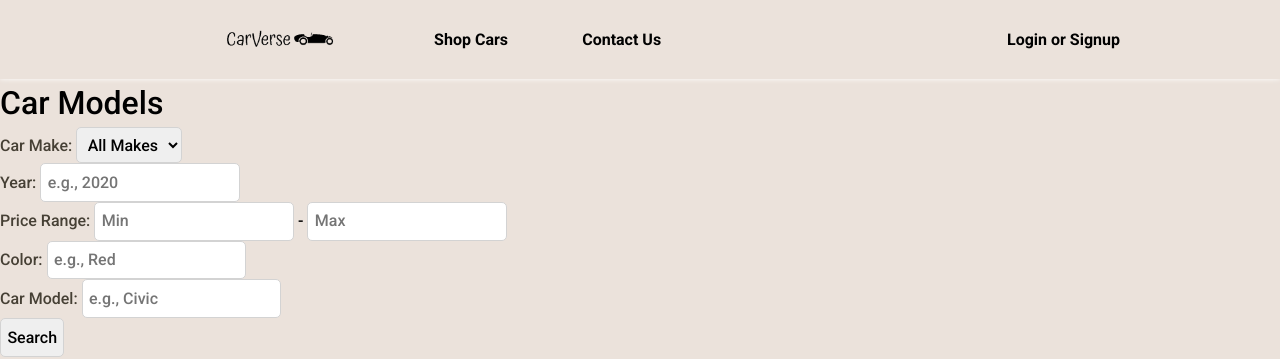
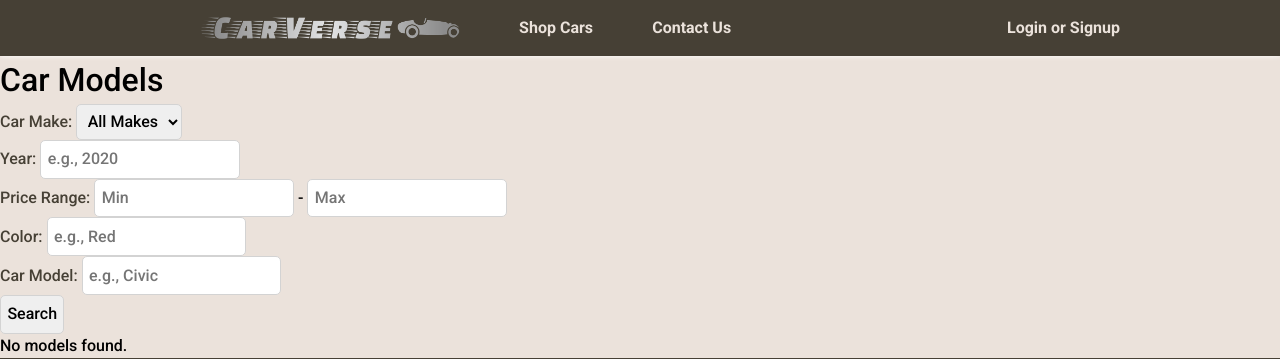
Before and after one commit to SauravSth/PHPGroupProject, a PHP site: page /index.php in a window 1280 px wide. Shown: the top 359 px of the page. Run offline with PHP 8.4, Linux system fonts and the light colour scheme; data that the repository does not hold is empty; some web fonts are replaced.

Commit message:
changed logo

```diff
--- a/nav.php
+++ b/nav.php
@@ -2,7 +2,7 @@
       <div class="navLeft">
             <ul>
                   <li class="logo">
-                        <a href="./home.php"><img src="./public/img/png/logo-black-no-background.png" alt="logo"></a>
+                        <a href="./home.php"><img src="./public/img/logo/logo.png" alt="logo" id="logoImg"></a>
                   </li>
                   <li><a href="./shop.php">Shop Cars</a></li>
                   <li><a href="./contact.php">Contact Us</a></li>
--- a/public/css/styles.css
+++ b/public/css/styles.css
@@ -4,6 +4,8 @@ body {
 }
 nav {
   display: flex;
+  background-color: var(--color-accent);
+  color: #ccc;
   justify-content: space-between;
   padding: 1em 10em;
   align-items: center;
@@ -15,18 +17,19 @@ nav {
 }
 .logo {
   width: 5em;
-	font-size: 2rem;
+  font-size: 3.25rem;
 }
+
 .navLeft ul {
   display: flex;
   justify-content: space-between;
   align-items: center;
 }
 nav a {
-	color: var(--color-primary);
+  color: var(--color-secondary);
   font-weight: 600;
   &:hover {
-		color: var(--color-accent);
+    color: #fff;
     transition: all 0.3s;
     text-decoration: underline;
     text-underline-offset: 5px;
```
Also changed, not shown: public/img/logo/logo.png, public/img/png/logo-no-background.svg (added). Lines whose indentation alone changed are shown as unchanged.
